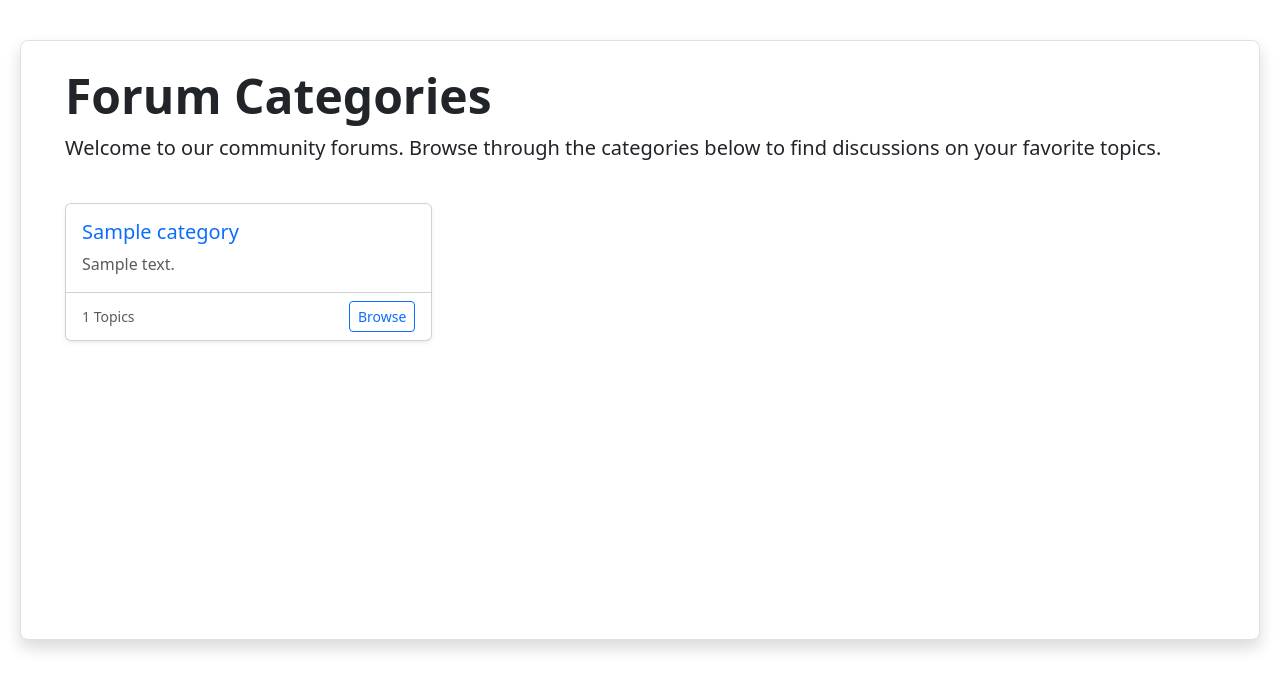
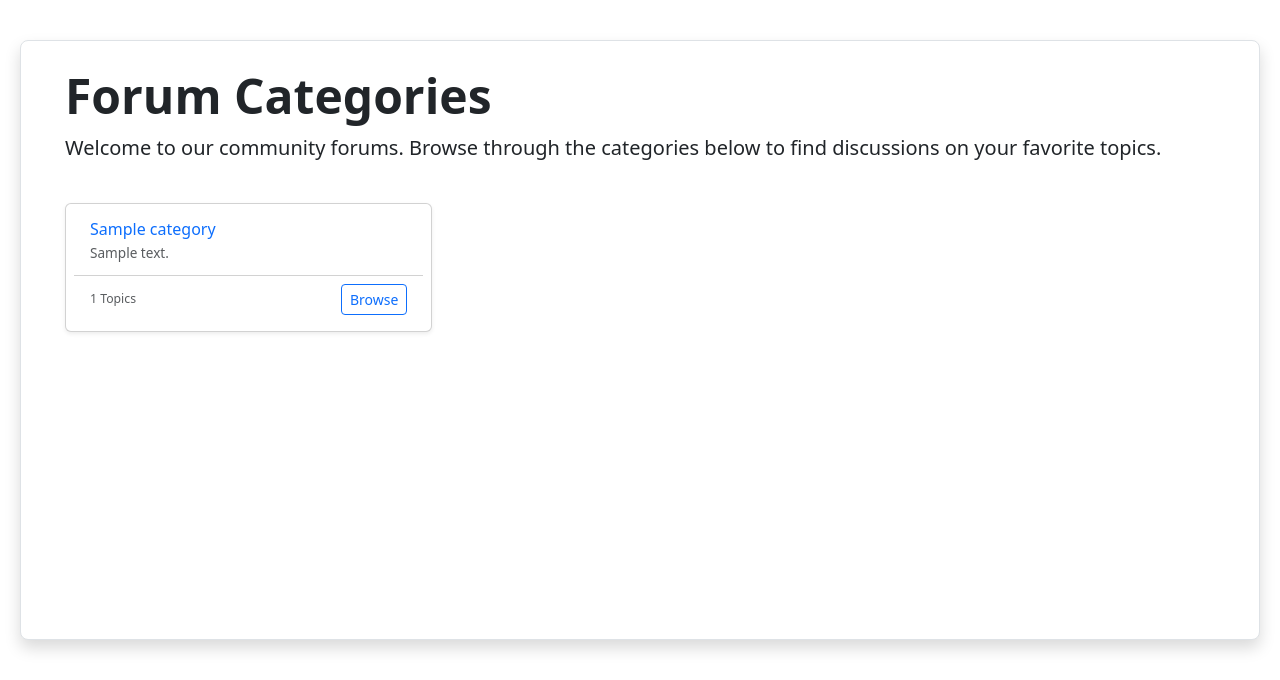
Before and after one commit to fcgith/forum_api_front_end, a FastAPI app: template templates/categories.html in a window 1280 px wide. Shown: the part 56-736 px from the top of the page. Run offline with FastAPI, Linux system fonts and the light colour scheme; the template is opened without the code that fills it: most values are stand-ins (such as "Sample title", 1, 10 or a date in 2020); parts of the project's set-up code (start-up, migrations or seed data) failed here and were passed over.

Commit message:
Testing categories

```diff
--- a/templates/categories.html
+++ b/templates/categories.html
@@ -12,21 +12,19 @@
     <div class="row">
         {% if categories %}
             {% for category in categories %}
-                <div class="col-md-6 col-lg-4 mb-4">
-                    <div class="card h-100 shadow-sm hover-shadow">
-                        <div class="card-body">
-                            <h5 class="card-title">
+                <div class="col-12 col-md-6 col-lg-4 mb-3">
+                    <div class="card h-100 shadow-sm hover-shadow small" style="padding: 0.5rem;">
+                        <div class="card-body py-2 px-3">
+                            <h6 class="card-title mb-1">
                                 <a href="/categories/{{ category.id }}" class="text-decoration-none stretched-link">
                                     {{ category.name }}
                                 </a>
-                            </h5>
-                            {% if category.description %}
-                                <p class="card-text text-muted">{{ category.description }}</p>
-                            {% else %}
-                                <p class="card-text text-muted fst-italic">No description available</p>
-                            {% endif %}
+                            </h6>
+                            <p class="card-text text-muted mb-1" style="font-size: 0.85rem;">
+                                {{ category.description or "No description available" }}
+                            </p>
                         </div>
-                        <div class="card-footer bg-transparent d-flex justify-content-between align-items-center">
+                        <div class="card-footer bg-transparent py-2 px-3 d-flex justify-content-between align-items-center">
                             <small class="text-muted">
                                 <i class="bi bi-chat-square-text"></i> {{ category.topics_count|default(0) }} Topics
                             </small>
```
Also changed, not shown: routers/main.py (+12 -5 lines).
